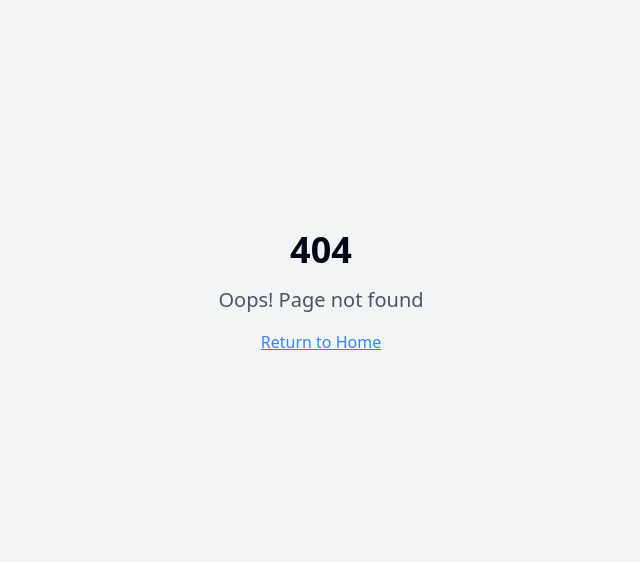
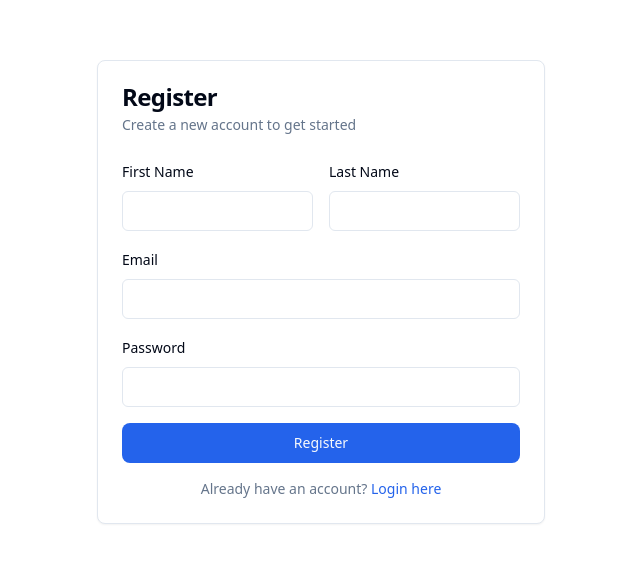
Before and after one commit to barindahonore/testing-tumbleweed-trials, a React (Vite) app: page /register in a window 1280 px wide. Before the commit this address had no page. Shown: the part 108-670 px from the top of the page, without its empty margins (319-959 px from the left). Built offline with nearby package versions, Linux system fonts and the light colour scheme.

Commit message:
Add login and registration pages.
Implement pages for user login and registration, including the necessary input fields and requirements.

```diff
--- a/src/App.tsx
+++ b/src/App.tsx
@@ -4,6 +4,8 @@ import { TooltipProvider } from "@/components/ui/tooltip";
 import { QueryClient, QueryClientProvider } from "@tanstack/react-query";
 import { BrowserRouter, Routes, Route } from "react-router-dom";
 import Index from "./pages/Index";
+import Login from "./pages/Login";
+import Register from "./pages/Register";
 import NotFound from "./pages/NotFound";
 
 const queryClient = new QueryClient();
@@ -16,6 +18,8 @@ const App = () => (
       <BrowserRouter>
         <Routes>
           <Route path="/" element={<Index />} />
+          <Route path="/login" element={<Login />} />
+          <Route path="/register" element={<Register />} />
           {/* ADD ALL CUSTOM ROUTES ABOVE THE CATCH-ALL "*" ROUTE */}
           <Route path="*" element={<NotFound />} />
         </Routes>
--- /dev/null
+++ b/src/pages/Login.tsx
@@ -0,0 +1,67 @@
+import { useState } from "react";
+import { Link } from "react-router-dom";
+import { Button } from "@/components/ui/button";
+import { Input } from "@/components/ui/input";
+import { Label } from "@/components/ui/label";
+import { Card, CardContent, CardDescription, CardHeader, CardTitle } from "@/components/ui/card";
+
+const Login = () => {
+  const [email, setEmail] = useState("");
+  const [password, setPassword] = useState("");
+
+  const handleSubmit = (e: React.FormEvent) => {
+    e.preventDefault();
+    // Authentication logic will be implemented with Supabase integration
+    console.log("Login attempt:", { email, password });
+  };
+
+  return (
+    <div className="min-h-screen flex items-center justify-center bg-background">
+      <Card className="w-full max-w-md">
+        <CardHeader>
+          <CardTitle>Login</CardTitle>
+          <CardDescription>
+            Enter your credentials to access your account
+          </CardDescription>
+        </CardHeader>
+        <CardContent>
+          <form onSubmit={handleSubmit} className="space-y-4">
+            <div className="space-y-2">
+              <Label htmlFor="email">Email</Label>
+              <Input
+                id="email"
+                type="email"
+                value={email}
+                onChange={(e) => setEmail(e.target.value)}
+                required
+              />
+            </div>
+            <div className="space-y-2">
+              <Label htmlFor="password">Password</Label>
+              <Input
+                id="password"
+                type="password"
+                value={password}
+                onChange={(e) => setPassword(e.target.value)}
+                required
+              />
+            </div>
+            <Button type="submit" className="w-full">
+              Login
+            </Button>
+          </form>
+          <div className="mt-4 text-center">
+            <p className="text-sm text-muted-foreground">
+              Don't have an account?{" "}
+              <Link to="/register" className="text-primary hover:underline">
+                Register here
+              </Link>
+            </p>
+          </div>
+        </CardContent>
+      </Card>
+    </div>
+  );
+};
+
+export default Login;
--- /dev/null
+++ b/src/pages/Register.tsx
@@ -0,0 +1,91 @@
+import { useState } from "react";
+import { Link } from "react-router-dom";
+import { Button } from "@/components/ui/button";
+import { Input } from "@/components/ui/input";
+import { Label } from "@/components/ui/label";
+import { Card, CardContent, CardDescription, CardHeader, CardTitle } from "@/components/ui/card";
+
+const Register = () => {
+  const [email, setEmail] = useState("");
+  const [password, setPassword] = useState("");
+  const [firstName, setFirstName] = useState("");
+  const [lastName, setLastName] = useState("");
+
+  const handleSubmit = (e: React.FormEvent) => {
+    e.preventDefault();
+    // Registration logic will be implemented with Supabase integration
+    console.log("Registration attempt:", { email, password, firstName, lastName });
+  };
+
+  return (
+    <div className="min-h-screen flex items-center justify-center bg-background">
+      <Card className="w-full max-w-md">
+        <CardHeader>
+          <CardTitle>Register</CardTitle>
+          <CardDescription>
+            Create a new account to get started
+          </CardDescription>
+        </CardHeader>
+        <CardContent>
+          <form onSubmit={handleSubmit} className="space-y-4">
+            <div className="grid grid-cols-2 gap-4">
+              <div className="space-y-2">
+                <Label htmlFor="firstName">First Name</Label>
+                <Input
+                  id="firstName"
+                  type="text"
+                  value={firstName}
+                  onChange={(e) => setFirstName(e.target.value)}
+                  required
+                />
+              </div>
+              <div className="space-y-2">
+                <Label htmlFor="lastName">Last Name</Label>
+                <Input
+                  id="lastName"
+                  type="text"
+                  value={lastName}
+                  onChange={(e) => setLastName(e.target.value)}
+                  required
+                />
+              </div>
+            </div>
+            <div className="space-y-2">
+              <Label htmlFor="email">Email</Label>
+              <Input
+                id="email"
+                type="email"
+                value={email}
+                onChange={(e) => setEmail(e.target.value)}
+                required
+              />
+            </div>
+            <div className="space-y-2">
+              <Label htmlFor="password">Password</Label>
+              <Input
+                id="password"
+                type="password"
+                value={password}
+                onChange={(e) => setPassword(e.target.value)}
+                required
+              />
+            </div>
+            <Button type="submit" className="w-full">
+              Register
+            </Button>
+          </form>
+          <div className="mt-4 text-center">
+            <p className="text-sm text-muted-foreground">
+              Already have an account?{" "}
+              <Link to="/login" className="text-primary hover:underline">
+                Login here
+              </Link>
+            </p>
+          </div>
+        </CardContent>
+      </Card>
+    </div>
+  );
+};
+
+export default Register;
```
